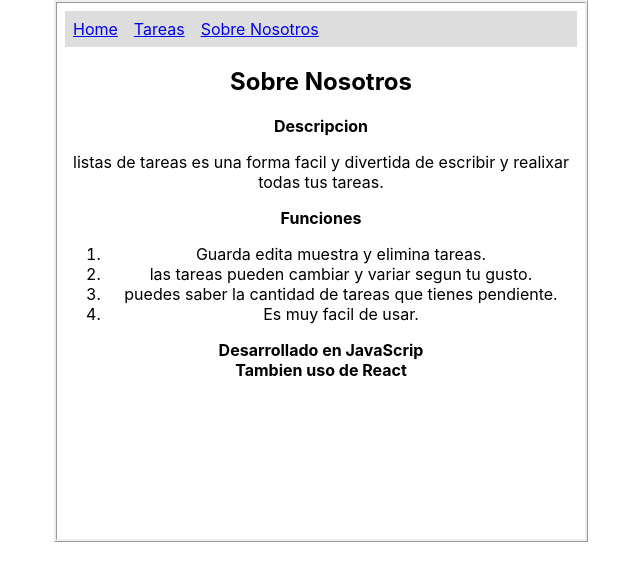
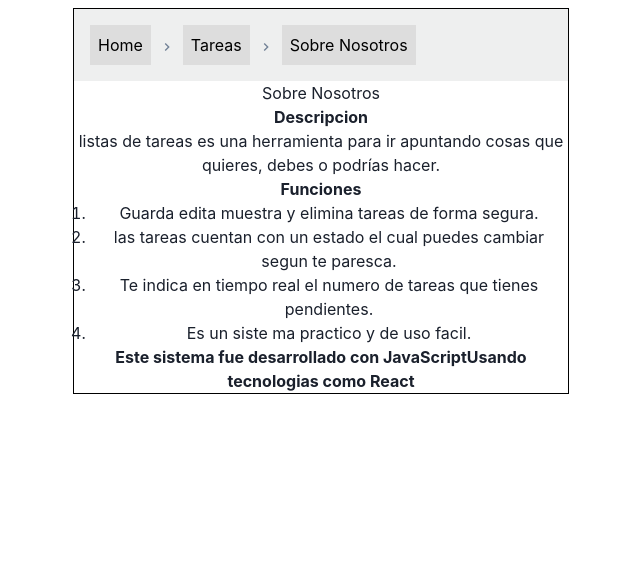
Before and after one commit to GuillermoMorris15/my-react-task-list, a React (Create React App) app: page /Snosotros in a window 1280 px wide. Shown: the top 580 px of the page, without its empty margins (319-959 px from the left). Built offline with nearby package versions, Linux system fonts and the light colour scheme.

Commit message:
nuevos cambios

```diff
--- a/package.json
+++ b/package.json
@@ -3,10 +3,15 @@
   "version": "0.1.0",
   "private": true,
   "dependencies": {
+    "@chakra-ui/icons": "^2.0.13",
+    "@chakra-ui/react": "^2.4.2",
+    "@emotion/react": "^11.10.5",
+    "@emotion/styled": "^11.10.5",
     "@react-icons/all-files": "^4.1.0",
     "@testing-library/jest-dom": "^5.16.5",
     "@testing-library/react": "^13.4.0",
     "@testing-library/user-event": "^13.5.0",
+    "framer-motion": "^7.6.19",
     "react": "^18.2.0",
     "react-dom": "^18.2.0",
     "react-icons": "^4.7.1",
--- a/src/App.js
+++ b/src/App.js
@@ -1,11 +1,17 @@
 import './App.css';
 import Enrutador from './Enrutador';
+import { ChakraProvider,Box } from '@chakra-ui/react'
+
 
 function App() {
   return (
+    <ChakraProvider>
     <div className="App">
-      <Enrutador/>
+    <Box border='1px' w="100%" borderColor='#000'>
+    <Enrutador/>
+    </Box>
     </div>
+    </ChakraProvider>
   );
 }
 
--- a/src/componentes/Header/header.js
+++ b/src/componentes/Header/header.js
@@ -1,10 +1,10 @@
 import './header.css';
-
+import { Text } from '@chakra-ui/react';
 function titulo () {
     return(
-        <div className='titulo' >
-           <h1>Todo App</h1>
-        </div>
+
+         <Text fontSize='3xl'>Todo App</Text>
+
      )
 }
 
--- a/src/componentes/Hooks/useList.js
+++ b/src/componentes/Hooks/useList.js
@@ -1,4 +1,4 @@
-//import useMostrar from "./useMostrar";
+
 
 function useList (texto, ultimo) {
 
--- a/src/componentes/ListTask.jsx
+++ b/src/componentes/ListTask.jsx
@@ -7,6 +7,7 @@ function ListTask() {
     return(
         <div>
             <Menu/>
+            <br />
             <Titulo/>
             <ListaTareas/>
             <Footer/>
--- a/src/componentes/SobreNosotros.jsx
+++ b/src/componentes/SobreNosotros.jsx
@@ -1,20 +1,25 @@
 import Menu from "./menu/Menu"
+import {
+    ListItem,
+    OrderedList
+  } from '@chakra-ui/react'
+
 function SobreNosotros () {
     return(
         <div>
             <Menu/>
             <h2>Sobre Nosotros</h2>
             <strong>Descripcion</strong>
-            <p>listas de tareas es una forma facil y divertida de escribir y realixar todas tus tareas.</p>
+            <p>listas de tareas es una herramienta para ir apuntando cosas que quieres, debes o podrías hacer.</p>
             <strong>Funciones</strong>
-            <ol>
-                <li>Guarda edita muestra y elimina tareas.</li>
-                <li>las tareas pueden cambiar y variar segun tu gusto.</li>
-                <li>puedes saber la cantidad de tareas que tienes pendiente.</li>
-                <li>Es muy facil de usar.</li>
-            </ol>
-            <strong>Desarrollado en JavaScrip</strong> <br/>
-            <strong> Tambien uso de React</strong>
+            <OrderedList>
+            <ListItem>Guarda edita muestra y elimina tareas de forma segura.</ListItem>
+            <ListItem>las tareas cuentan con un estado el cual puedes cambiar segun te paresca.</ListItem>
+            <ListItem>Te indica en tiempo real el numero de tareas que tienes pendientes.</ListItem>
+            <ListItem>Es un siste ma practico y de uso facil.</ListItem>
+            </OrderedList>
+            <strong>Este sistema fue desarrollado con JavaScript</strong>
+            <strong>Usando tecnologias como React</strong>
 
 
         </div>
--- a/src/componentes/menu/Menu.jsx
+++ b/src/componentes/menu/Menu.jsx
@@ -1,13 +1,28 @@
 import './Menu.css'
+import { ChevronRightIcon } from '@chakra-ui/icons'
+import {
+    Breadcrumb,
+    BreadcrumbItem,
+    BreadcrumbLink,
+    Box,
+  } from '@chakra-ui/react'
+
 function Menu() {
     return(
-        <div>
-            <ul className="padreLista">
-                <li className="item"><a href="/">Home</a></li>
-                <li className="item"><a href="/Tareas">Tareas</a></li>
-                <li className="item"><a href="/Snosotros">Sobre Nosotros</a></li>
-            </ul>
-        </div>
+        <Box bg='#eeefef' w='100%' p={4} color='#000'>
+                <Breadcrumb spacing='8px' separator={<ChevronRightIcon color='gray.500' />}>
+                <BreadcrumbItem>
+                    <BreadcrumbLink href='/'>Home</BreadcrumbLink>
+                </BreadcrumbItem>
+                <BreadcrumbItem>
+                    <BreadcrumbLink href='/Tareas'>Tareas</BreadcrumbLink>
+                </BreadcrumbItem>
+                <BreadcrumbItem >
+                    <BreadcrumbLink href='/Snosotros'>Sobre Nosotros</BreadcrumbLink>
+                </BreadcrumbItem>
+                </Breadcrumb>
+        </Box>
+
     )
 }
 export default Menu
```
Also changed, not shown: 1 other file (tests, documents, lock files or other folders).
